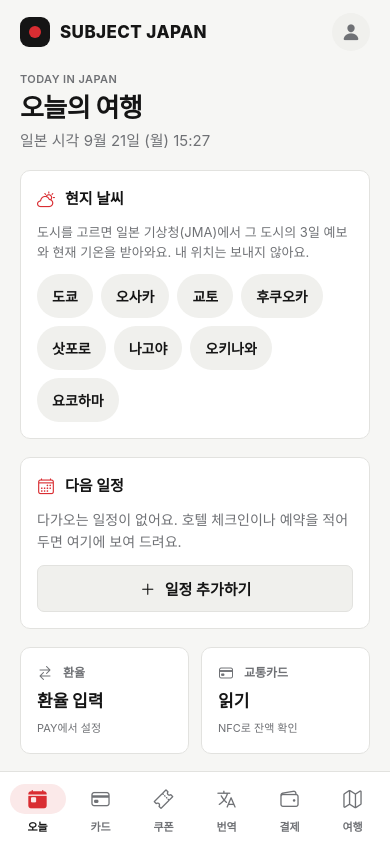
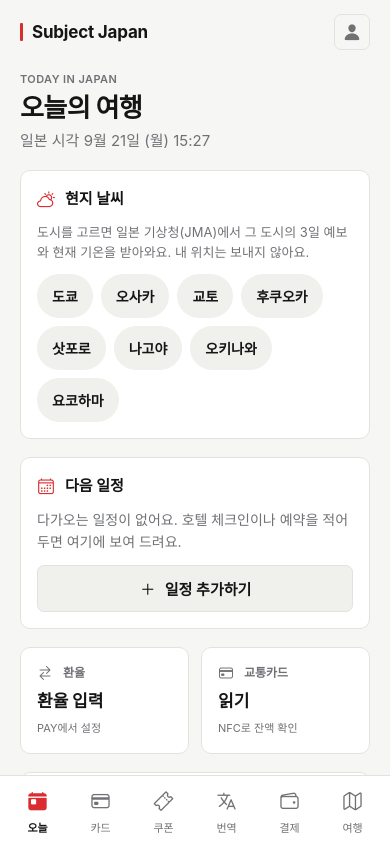
Before and after one commit to homesweetlove/Subject-Japan, a React Native app: screen / in a window 390 px wide. Both pictures are taken after a click on the button "내 여행 시작하기". Built offline with nearby package versions, Linux system fonts and the light colour scheme.

Commit message:
design: simplify wordmark profile and bottom navigation

```diff
--- a/App.tsx
+++ b/App.tsx
@@ -173,38 +173,27 @@ function Application() {
             }}
           >
             <View
-              style={{ flexDirection: "row", alignItems: "center", gap: 10 }}
+              style={{ flexDirection: "row", alignItems: "center", gap: 9 }}
               accessibilityRole="header"
               accessibilityLabel="Subject Japan"
             >
               <View
                 style={{
-                  width: 30,
-                  height: 30,
-                  borderRadius: 9,
-                  backgroundColor: colors.ink,
-                  alignItems: "center",
-                  justifyContent: "center",
+                  width: 3,
+                  height: 18,
+                  borderRadius: 1,
+                  backgroundColor: colors.accent,
                 }}
-              >
-                <View
-                  style={{
-                    width: 12,
-                    height: 12,
-                    borderRadius: 6,
-                    backgroundColor: colors.accent,
-                  }}
-                />
-              </View>
+              />
               <Text
                 style={{
                   color: colors.ink,
-                  fontWeight: "800",
+                  fontWeight: "700",
                   fontSize: 17,
-                  letterSpacing: 0.4,
+                  letterSpacing: -0.2,
                 }}
               >
-                SUBJECT JAPAN
+                Subject Japan
               </Text>
             </View>
             {loaded && state.onboarded && !profileOpen && (
@@ -214,12 +203,14 @@ function Application() {
                 onPress={openProfile}
                 hitSlop={6}
                 style={({ pressed }) => ({
-                  width: 38,
-                  height: 38,
-                  borderRadius: 19,
+                  width: 36,
+                  height: 36,
+                  borderRadius: 7,
                   alignItems: "center",
                   justifyContent: "center",
-                  backgroundColor: pressed ? colors.line : colors.soft,
+                  backgroundColor: pressed ? colors.soft : "transparent",
+                  borderWidth: 1,
+                  borderColor: colors.line,
                 })}
               >
                 {state.profile.nickname ? (
@@ -502,8 +493,8 @@ function Application() {
                 flexDirection: "row",
                 borderTopWidth: 1,
                 borderColor: colors.line,
-                paddingTop: 8,
-                paddingBottom: 6,
+                paddingTop: 7,
+                paddingBottom: 5,
                 paddingHorizontal: 6,
                 backgroundColor: colors.surface,
               }}
@@ -530,12 +521,9 @@ function Application() {
                   >
                     <View
                       style={{
-                        width: 56,
-                        height: 30,
-                        borderRadius: 15,
+                        height: 28,
                         alignItems: "center",
                         justifyContent: "center",
-                        backgroundColor: on ? colors.accentSoft : "transparent",
                       }}
                     >
                       <Icon
@@ -547,7 +535,7 @@ function Application() {
                     <Text
                       style={{
                         fontSize: 11,
-                        fontWeight: on ? "800" : "600",
+                        fontWeight: on ? "700" : "500",
                         color: on ? colors.ink : colors.muted,
                       }}
                     >
```
